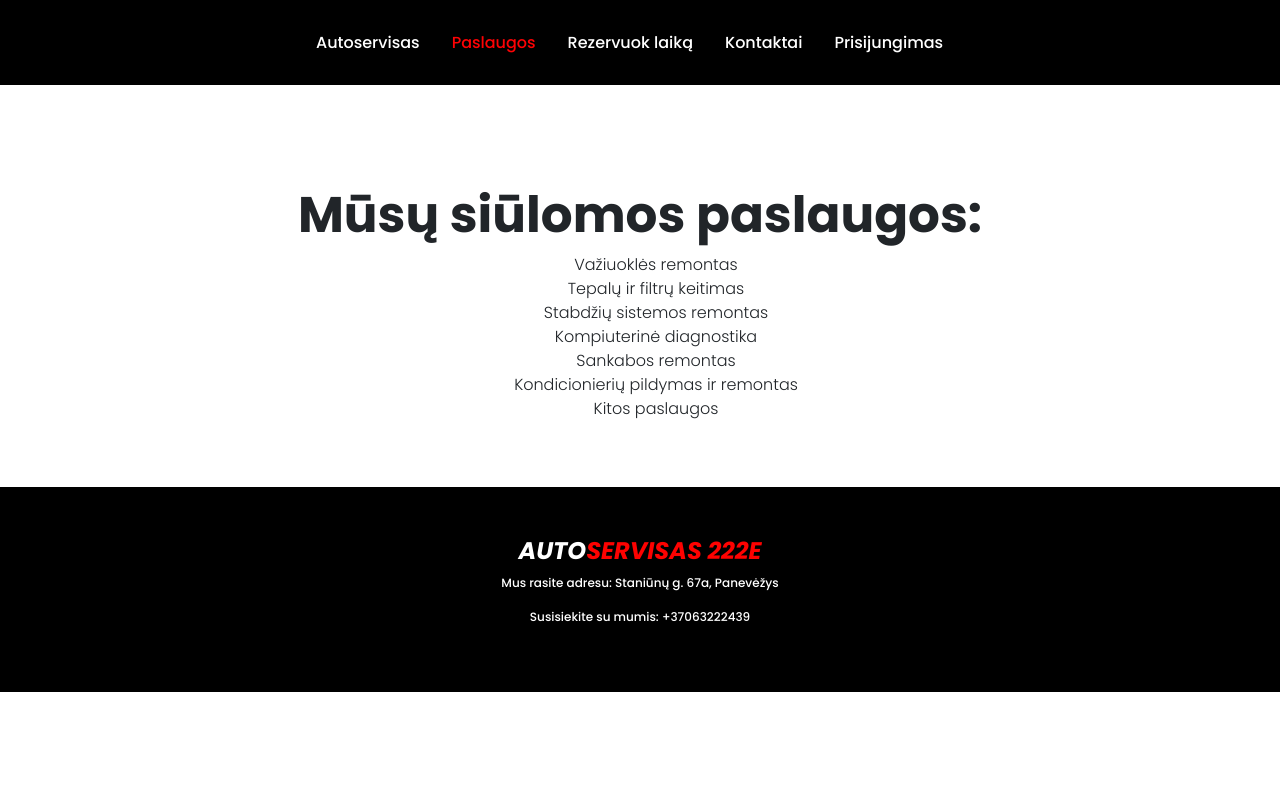
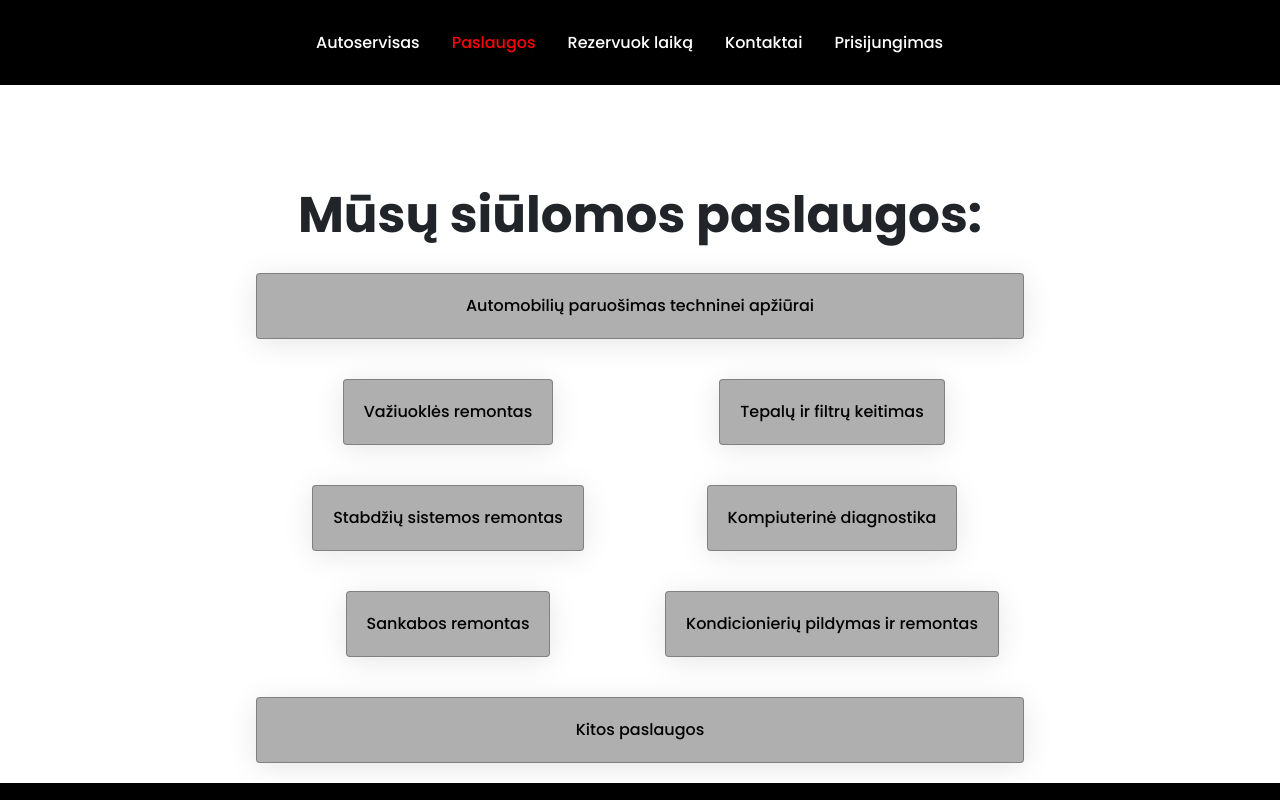
Before and after one commit to Sandruttee/autoservisas222e, a React (Create React App) app: page /Paslaugos in a window 1280 px wide. Shown: the top 800 px of the page. Built offline with nearby package versions, Linux system fonts and the light colour scheme.

Commit message:
css adjust

```diff
--- a/src/pages/Paslaugos.js
+++ b/src/pages/Paslaugos.js
@@ -5,15 +5,38 @@ export default function Paslaugos() {
     <div>
       <div className="services">
         <h1>Mūsų siūlomos paslaugos: </h1>
-        <ul>
-          <li>Važiuoklės remontas</li>
-          <li>Tepalų ir filtrų keitimas</li>
-          <li>Stabdžių sistemos remontas</li>
-          <li>Kompiuterinė diagnostika</li>
-          <li>Sankabos remontas</li>
-          <li>Kondicionierių pildymas ir remontas</li>
-          <li>Kitos paslaugos</li>
-        </ul>
+        <div className="row paslaugos-spacing">
+          <button className="paslaugos-button">
+            Automobilių paruošimas techninei apžiūrai
+          </button>
+          <div className="col-6">
+            <button className="paslaugos-button">Važiuoklės remontas</button>
+          </div>
+          <div className="col-6">
+            <button className="paslaugos-button">
+              Tepalų ir filtrų keitimas
+            </button>
+          </div>
+          <div className="col-6">
+            <button className="paslaugos-button">
+              Stabdžių sistemos remontas
+            </button>
+          </div>
+          <div className="col-6">
+            <button className="paslaugos-button">
+              Kompiuterinė diagnostika
+            </button>
+          </div>
+          <div className="col-6">
+            <button className="paslaugos-button">Sankabos remontas</button>
+          </div>
+          <div className="col-6">
+            <button className="paslaugos-button">
+              Kondicionierių pildymas ir remontas
+            </button>
+          </div>
+          <button className="paslaugos-button">Kitos paslaugos</button>
+        </div>
       </div>
       <footer>
         <h4>
--- a/src/pages/styling.css
+++ b/src/pages/styling.css
@@ -181,3 +181,21 @@ footer {
 .services {
   text-align: center;
 }
+
+.paslaugos-button {
+  padding: 20px;
+  background: rgba(23, 23, 23, 0.34);
+  border-radius: 4px;
+  box-shadow: 0 4px 30px rgba(0, 0, 0, 0.1);
+  backdrop-filter: blur(0px);
+  -webkit-backdrop-filter: blur(0px);
+  border: 1px solid rgba(23, 23, 23, 0.31);
+  margin-bottom: 20px;
+  margin-top: 20px;
+}
+
+.paslaugos-spacing {
+  max-width: 60%;
+  text-align: center;
+  margin: 0 auto;
+}
```
